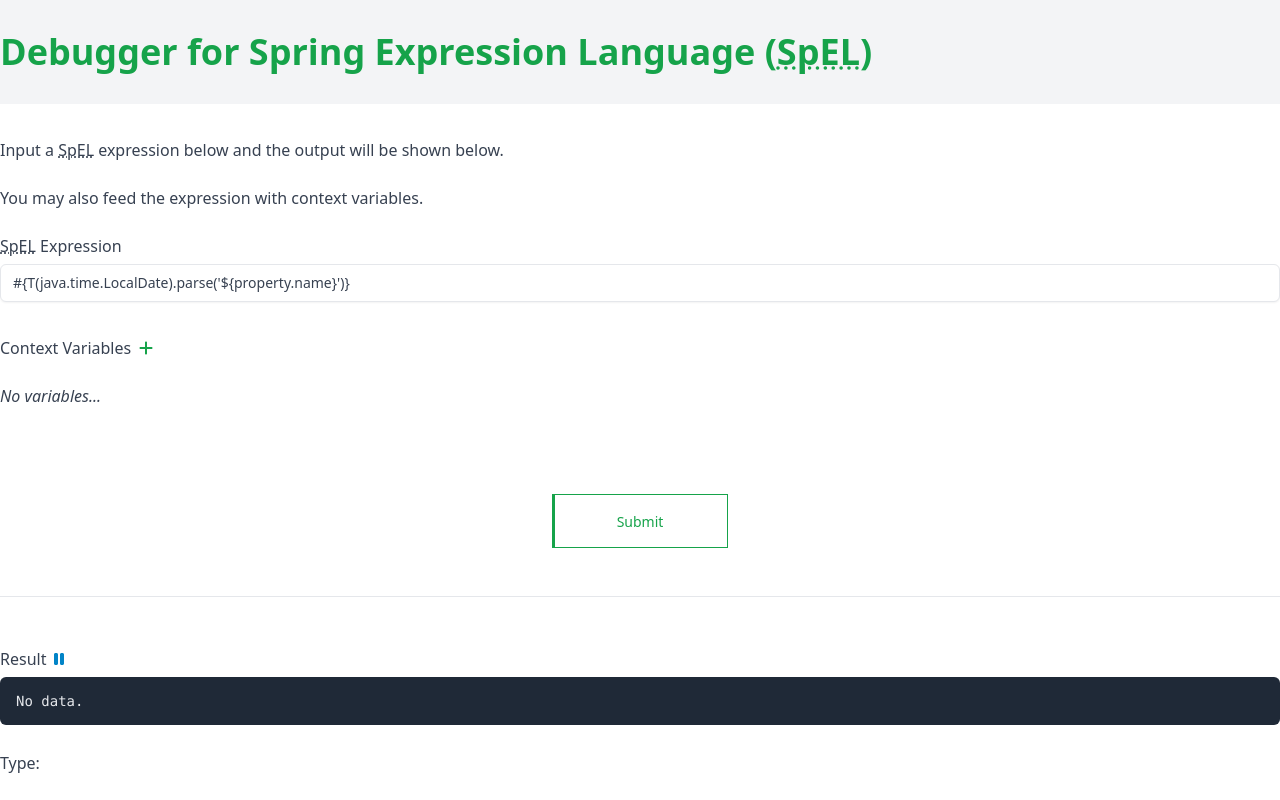
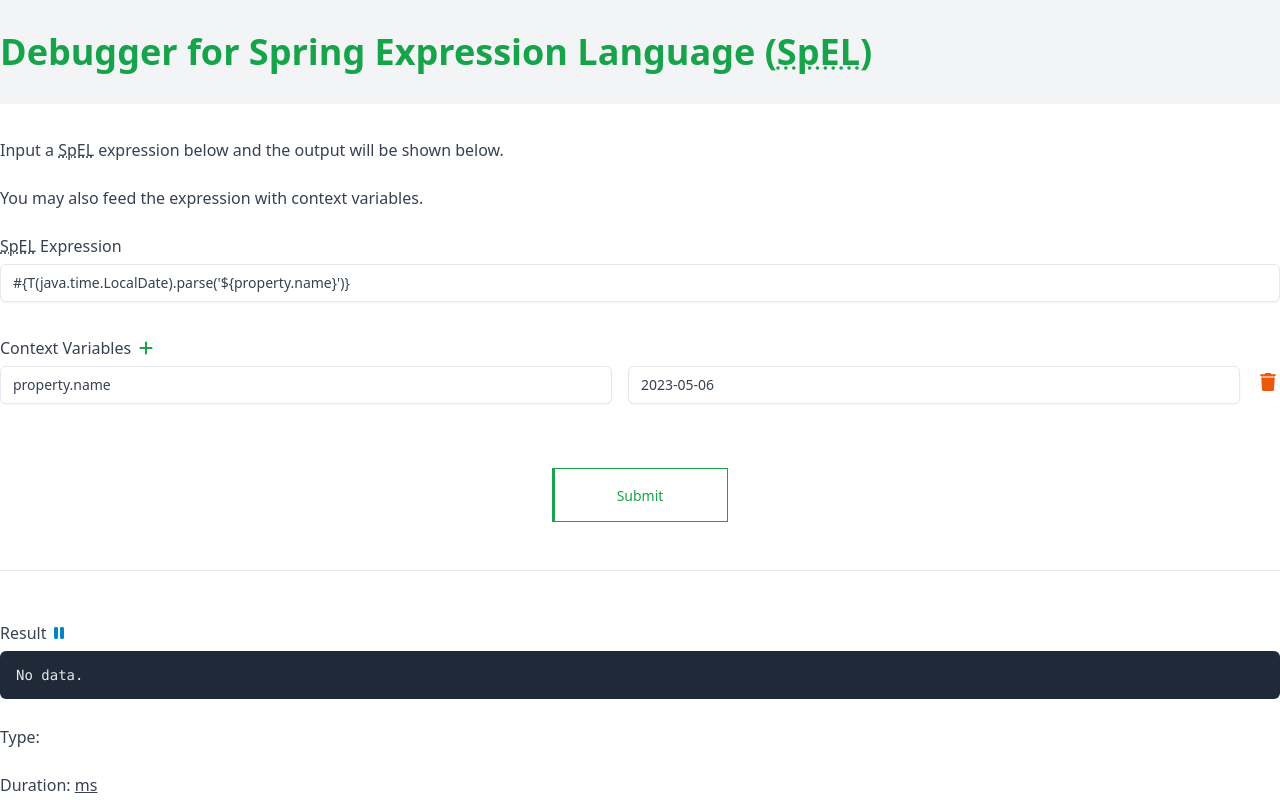
Before and after one commit to axelrindle/spel-debugger, a React (Vite) app in the folder frontend/: page / in a window 1280 px wide. Shown: the top 800 px of the page. Built offline with nearby package versions, Linux system fonts and the light colour scheme.

Commit message:
feat: pre fill a context variable

```diff
--- a/frontend/src/App.tsx
+++ b/frontend/src/App.tsx
@@ -12,7 +12,13 @@
 
 const formInitialValues: SpelRequest = {
   spel: "#{T(java.time.LocalDate).parse('${property.name}')}",
-  context: []
+  context: [
+    {
+      id: nanoid(),
+      key: 'property.name',
+      value: '2023-05-06'
+    }
+  ]
 }
 
 export default function App() {
```
